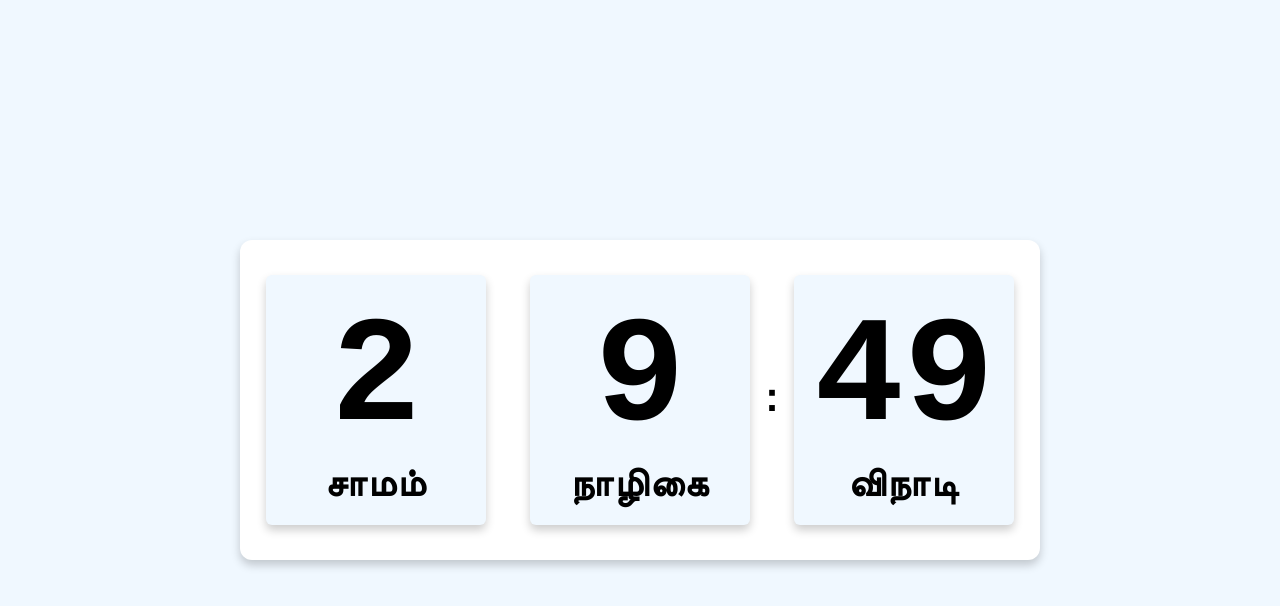
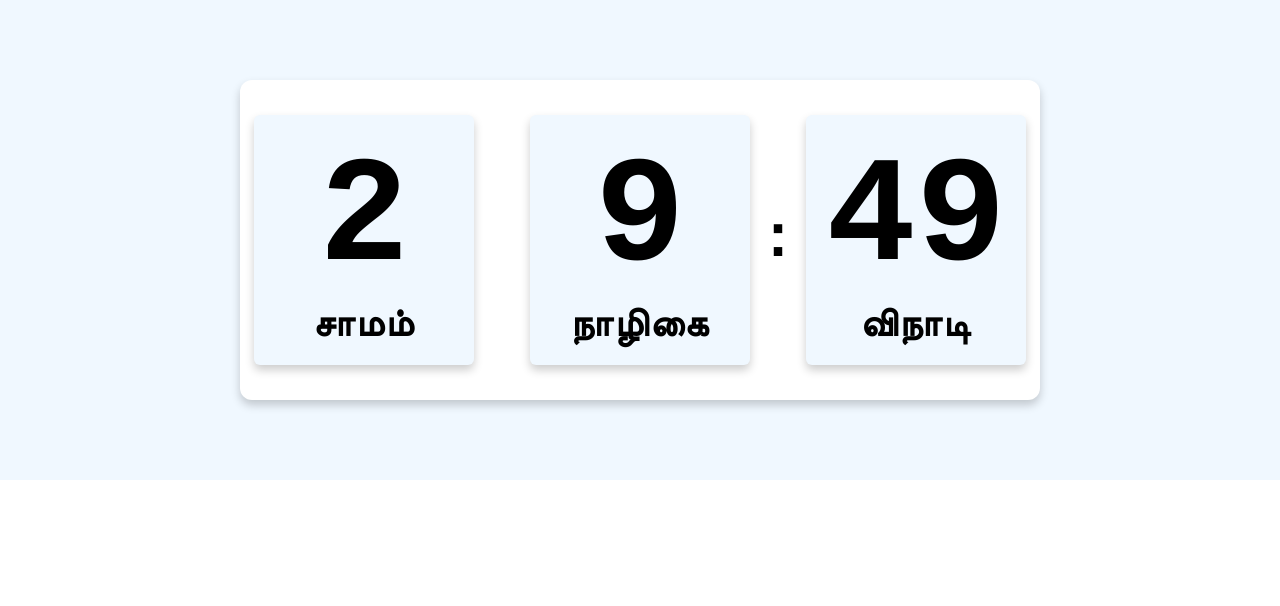
Before and after one commit to RK-CBE/TamilClock, a plain HTML site: page index.html in a window 1280 px wide. Drawn offline with Linux system fonts and the light colour scheme.

Commit message:
Add files via upload

```diff
--- a/style.css
+++ b/style.css
@@ -6,7 +6,7 @@
   transition: all 0.4s ease;
 }
 section{
-  min-height: 100vh;
+  min-height: 60vh;
   width: 100%;
   display: flex;
   align-items: center;
@@ -57,7 +57,7 @@ section .container .time{
 }
 
 .time .time-colon .colon{
-  font-size: 40px;
+  font-size: 60px;
   margin: 0 10px;
 }
 .time .time-colon .time-text .text{
```
